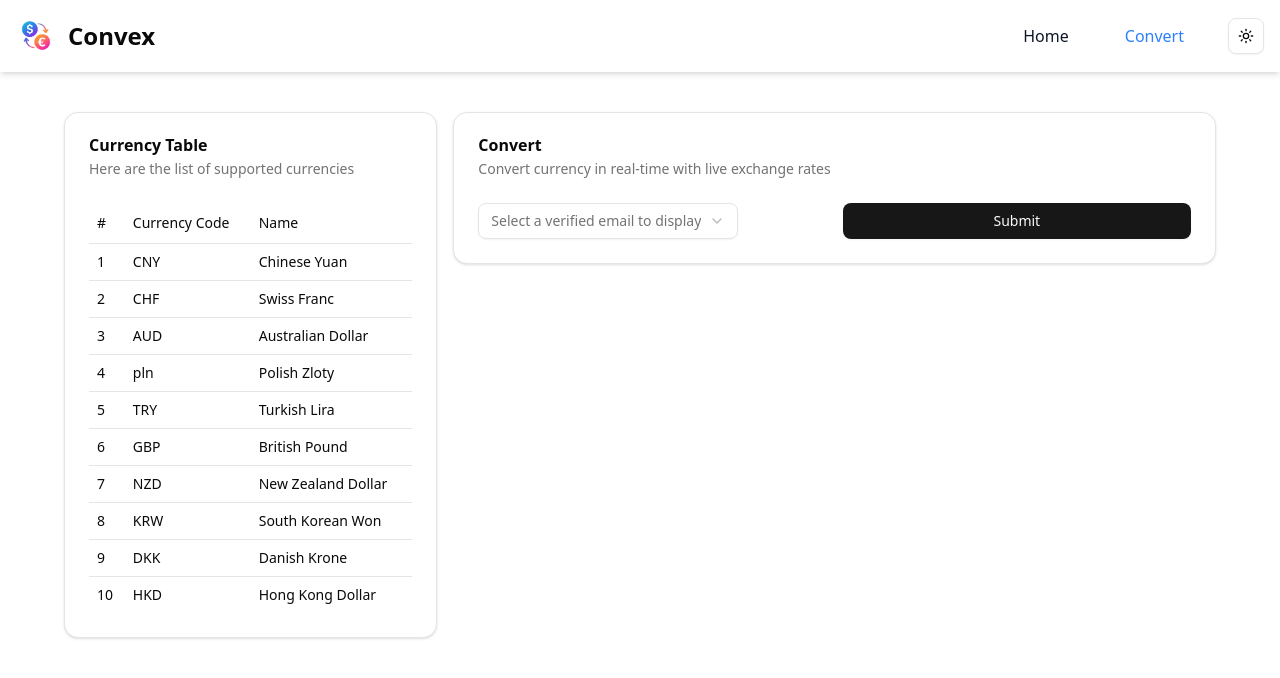
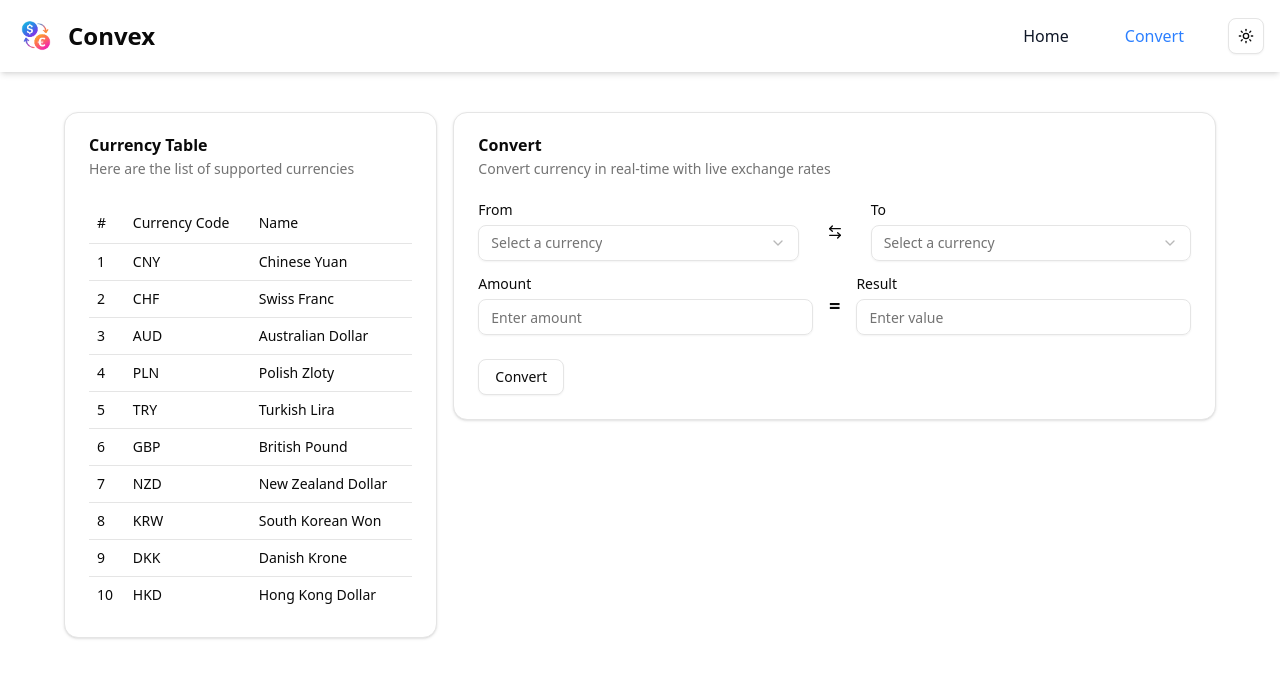
Before and after one commit to abidakhrs/money-converter, a Next.js app: page /convert in a window 1280 px wide. Shown: the top 678 px of the page. Built offline with nearby package versions, Linux system fonts and the light colour scheme.

Commit message:
Your branch is up to date with 'origin/main'.

```diff
--- a/package.json
+++ b/package.json
@@ -15,6 +15,7 @@
     "@radix-ui/react-navigation-menu": "^1.2.13",
     "@radix-ui/react-select": "^2.2.5",
     "@radix-ui/react-slot": "^1.2.3",
+    "axios": "^1.10.0",
     "class-variance-authority": "^0.7.1",
     "clsx": "^2.1.1",
     "lucide-react": "^0.525.0",
@@ -24,6 +25,7 @@
     "react-dom": "^19.0.0",
     "react-hook-form": "^7.59.0",
     "recharts": "^3.0.2",
+    "sonner": "^2.0.6",
     "tailwind-merge": "^3.3.1",
     "zod": "^3.25.73"
   },
--- a/src/components/convert/currency-form.tsx
+++ b/src/components/convert/currency-form.tsx
@@ -1,6 +1,6 @@
 "use client"
 
-import React from 'react'
+import React, { useState } from 'react'
 import {
     Card,
     CardAction,
@@ -10,11 +10,9 @@ import {
     CardHeader,
     CardTitle,
 } from "@/components/ui/card"
-
 import { zodResolver } from "@hookform/resolvers/zod"
 import { useForm } from "react-hook-form"
 import { z } from "zod"
-
 import { Button } from "@/components/ui/button"
 import {
     Form,
@@ -26,7 +24,6 @@ import {
     FormMessage,
 } from "@/components/ui/form"
 import { Input } from "@/components/ui/input"
-
 import {
     Select,
     SelectContent,
@@ -34,31 +31,66 @@ import {
     SelectTrigger,
     SelectValue,
 } from "@/components/ui/select"
+import { toast } from 'sonner'
+import { Currency, currencies } from "@/data/currency"
+import { ArrowLeftRight } from 'lucide-react'
+import { convertCurrency } from '@/lib/api'
 
-const formSchema = z.object({
-    old: z.string({
-        required_error: "Please select an email to display.",
+const FormSchema = z.object({
+    old: z
+        .string({
+            required_error: "Please select a currency to convert.",
+        }),
+    new: z
+        .string({
+            required_error: "Please select a new currency.",
+        }),
+    value: z
+        .coerce.number({
+            required_error: "Please insert value.",
+            invalid_type_error: "Please insert number only."
         }),
 })
 
-
 const ConvertForm = () => {
 
-    const form = useForm<z.infer<typeof formSchema>>({
-        resolver: zodResolver(formSchema),
-        defaultValues: {
-            old: "",
-        },
+    const [convertedResult, setConvertedResult] = useState<number | null>(null)
+    const [isLoading, setIsLoading] = useState<boolean | null>(null)
+
+    type FormData = z.infer<typeof FormSchema>
+
+    const form = useForm<z.infer<typeof FormSchema>>({
+        resolver: zodResolver(FormSchema),
     })
 
-    // 2. Define a submit handler.
-    function onSubmit(values: z.infer<typeof formSchema>) {
-        console.log(values)
+    const onSubmit = async (data: FormData) => {
+          setIsLoading(true)
+          try {
+          const result = await convertCurrency({
+            from: data.old,
+            to: data.new,
+            value: data.value,
+          })
+
+          setIsLoading(false)
+          setConvertedResult(result.new_amount);
+
+        } catch (error) {
+          console.error(error)
+          alert('Conversion failed.')
+        }
       }
 
+    function swap() {
+        const old = form.getValues("old");
+        const newCurrency = form.getValues("new");
+
+        form.setValue("old", newCurrency, { shouldValidate: true });
+        form.setValue("new", old, { shouldValidate: true });
+    }
 
     return (
-        <>
+
         <Card>
             <CardHeader>
                 <CardTitle>Convert</CardTitle>
@@ -66,35 +98,105 @@ const ConvertForm = () => {
             </CardHeader>
             <CardContent>
                 <Form {...form}>
-                        <form onSubmit={form.handleSubmit(onSubmit)} className="space-y-8">
-                            <div className='grid grid-cols-2 gap-4 items-start'>
+                    <form onSubmit={form.handleSubmit(onSubmit)} className="space-y-6">
+                        <div className="space-y-4">
+                            {/* First row: From | Swap | To */}
+                            <div className="grid grid-cols-[1fr_auto_1fr] gap-4 w-full">
+                                {/* FROM */}
                                 <FormField
                                     control={form.control}
                                     name="old"
                                     render={({ field }) => (
                                         <FormItem>
-                                            <Select onValueChange={field.onChange} defaultValue={field.value}>
-                                                <FormControl>
+                                            <FormLabel>From</FormLabel>
+                                            <Select onValueChange={field.onChange} value={field.value} defaultValue={field.value} >
+                                                <FormControl className='w-full'>
                                                     <SelectTrigger>
-                                                        <SelectValue placeholder="Select a verified email to display" />
+                                                        <SelectValue placeholder="Select a currency" />
                                                     </SelectTrigger>
                                                 </FormControl>
                                                 <SelectContent>
-                                                    <SelectItem value="m@example.com">m@example.com</SelectItem>
-                                                    <SelectItem value="m@google.com">m@google.com</SelectItem>
-                                                    <SelectItem value="m@support.com">m@support.com</SelectItem>
+                                                    {currencies.map((currency) => (
+                                                        <SelectItem key={currency.id} value={currency.code}>
+                                                            {currency.code} - {currency.name}
+                                                        </SelectItem>
+                                                    ))}
                                                 </SelectContent>
                                             </Select>
+                                            <FormMessage />
                                         </FormItem>
                                     )}
                                 />
-                                <Button type="submit">Submit</Button>
+
+                                {/* SWAP Button */}
+                                <div className="flex items-end justify-center">
+                                    <Button onClick={swap} variant="ghost" className="h-full">
+                                        <ArrowLeftRight />
+                                    </Button>
                                 </div>
+
+                                {/* TO */}
+                                <FormField
+                                    control={form.control}
+                                    name="new"
+                                    render={({ field }) => (
+                                        <FormItem>
+                                            <FormLabel>To</FormLabel>
+                                            <Select onValueChange={field.onChange} value={field.value} defaultValue={field.value}>
+                                                <FormControl className='w-full'>
+                                                    <SelectTrigger>
+                                                        <SelectValue placeholder="Select a currency" />
+                                                    </SelectTrigger>
+                                                </FormControl>
+                                                <SelectContent>
+                                                    {currencies.map((currency) => (
+                                                        <SelectItem key={currency.id} value={currency.code}>
+                                                            {currency.code} - {currency.name}
+                                                        </SelectItem>
+                                                    ))}
+                                                </SelectContent>
+                                            </Select>
+                                            <FormMessage />
+                                        </FormItem>
+                                    )}
+                                />
+                            </div>
+
+                            {/* Second row: Amount | = | Output */}
+                            <div className="grid grid-cols-[1fr_auto_1fr] gap-4 w-full items-start">
+                                {/* AMOUNT */}
+                                <FormField
+                                    control={form.control}
+                                    name="value"
+                                    render={({ field }) => (
+                                        <FormItem>
+                                            <FormLabel>Amount</FormLabel>
+                                            <FormControl>
+                                                <Input placeholder="Enter amount" {...field} />
+                                            </FormControl>
+                                            <FormMessage />
+                                        </FormItem>
+                                    )}
+                                />
+
+                                {/* = SIGN */}
+                                <div className="h-full flex items-center justify-center text-xl font-bold">=</div>
+
+                                {/* OUTPUT */}
+                                <FormItem>
+                                    <FormLabel>Result</FormLabel>
+                                    <FormControl>
+                                        <Input readOnly placeholder={isLoading ? "Loading..." : "Enter value"} value={convertedResult === null ? '' : convertedResult?.toString()} />
+                                    </FormControl>
+                                </FormItem>
+                            </div>
+                        </div>
+                        <Button className='' variant={'outline'} type="submit">Convert</Button>
                     </form>
                 </Form>
             </CardContent>
         </Card >
-        </>
+
     )
 }
 
--- a/src/components/convert/currency-table.tsx
+++ b/src/components/convert/currency-table.tsx
@@ -9,7 +9,6 @@ import {
     TableHeader,
     TableRow,
 } from "@/components/ui/table"
-
 import {
     Card,
     CardAction,
@@ -19,65 +18,7 @@ import {
     CardHeader,
     CardTitle,
 } from "@/components/ui/card"
-
-type Currency = {
-    id: string
-    code: string
-    name: string
-}
-
-const Currency = [
-    {
-        id: 1,
-        code: "CNY",
-        name: "Chinese Yuan",
-    },
-    {
-        id: "2",
-        code: "CHF",
-        name: "Swiss Franc",
-    },
-    {
-        id: "3",
-        code: "AUD",
-        name: "Australian Dollar",
-    },
-    {
-        id: "4",
-        code: "pln",
-        name: "Polish Zloty",
-    },
-    {
-        id: "5",
-        code: "TRY",
-        name: "Turkish Lira",
-    },
-    {
-        id: "6",
-        code: "GBP",
-        name: "British Pound",
-    },
-    {
-        id: "7",
-        code: "NZD",
-        name: "New Zealand Dollar",
-    },
-    {
-        id: "8",
-        code: "KRW",
-        name: "South Korean Won",
-    },
-    {
-        id: "9",
-        code: "DKK",
-        name: "Danish Krone",
-    },
-    {
-        id: "10",
-        code: "HKD",
-        name: "Hong Kong Dollar",
-    },
-]
+import { Currency, currencies } from "@/data/currency"
 
 export function CurrencyTable() {
     return (
@@ -96,7 +37,7 @@ export function CurrencyTable() {
                         </TableRow>
                     </TableHeader>
                     <TableBody>
-                        {Currency.map((currency) => (
+                        {currencies.map((currency) => (
                             <TableRow key={currency.id}>
                                 <TableCell className="font-medium">{currency.id}</TableCell>
                                 <TableCell>{currency.code}</TableCell>
--- /dev/null
+++ b/src/components/ui/sonner.tsx
@@ -0,0 +1,25 @@
+"use client"
+
+import { useTheme } from "next-themes"
+import { Toaster as Sonner, ToasterProps } from "sonner"
+
+const Toaster = ({ ...props }: ToasterProps) => {
+  const { theme = "system" } = useTheme()
+
+  return (
+    <Sonner
+      theme={theme as ToasterProps["theme"]}
+      className="toaster group"
+      style={
+        {
+          "--normal-bg": "var(--popover)",
+          "--normal-text": "var(--popover-foreground)",
+          "--normal-border": "var(--border)",
+        } as React.CSSProperties
+      }
+      {...props}
+    />
+  )
+}
+
+export { Toaster }
--- /dev/null
+++ b/src/data/currency.tsx
@@ -0,0 +1,58 @@
+export type Currency = {
+    id: string
+    code: string
+    name: string
+}
+
+export const currencies: Currency[] = [
+    {
+        id: "1",
+        code: "CNY",
+        name: "Chinese Yuan",
+    },
+    {
+        id: "2",
+        code: "CHF",
+        name: "Swiss Franc",
+    },
+    {
+        id: "3",
+        code: "AUD",
+        name: "Australian Dollar",
+    },
+    {
+        id: "4",
+        code: "PLN",
+        name: "Polish Zloty",
+    },
+    {
+        id: "5",
+        code: "TRY",
+        name: "Turkish Lira",
+    },
+    {
+        id: "6",
+        code: "GBP",
+        name: "British Pound",
+    },
+    {
+        id: "7",
+        code: "NZD",
+        name: "New Zealand Dollar",
+    },
+    {
+        id: "8",
+        code: "KRW",
+        name: "South Korean Won",
+    },
+    {
+        id: "9",
+        code: "DKK",
+        name: "Danish Krone",
+    },
+    {
+        id: "10",
+        code: "HKD",
+        name: "Hong Kong Dollar",
+    },
+]
--- /dev/null
+++ b/src/lib/api.ts
@@ -0,0 +1,12 @@
+import axios from 'axios'
+
+export async function convertCurrency({ from, to, value }: {from: string, to: string, value: number }) {
+  const apiKey = 'u4TUdsRRhDsqdaTTF8lgUQ==sqgezoQ5t9C2HKFo'
+
+  const res = await axios.get('https://api.api-ninjas.com/v1/convertcurrency', {
+    params: { have: from, want: to, amount: value },
+    headers: { 'X-Api-Key': apiKey || '' },
+  })
+
+  return res.data
+}
```
Also changed, not shown: 1 other file (tests, documents, lock files or other folders). Lines whose indentation alone changed are shown as unchanged.
